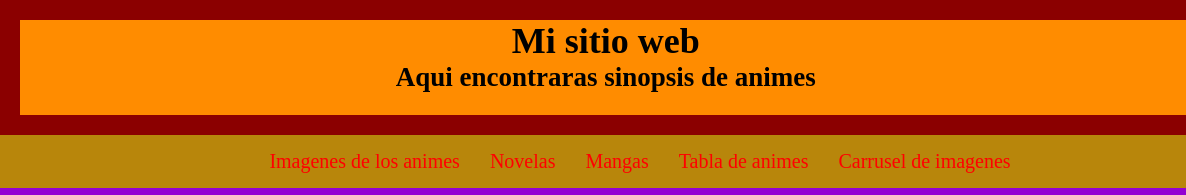
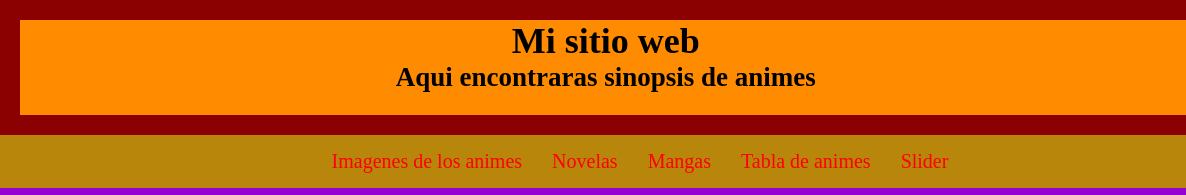
Before and after one commit to EverGarRam/Fernanda, a plain HTML site: page index.html in a window 1280 px wide. Shown: the top 195 px of the page, 0-1186 px from the left. Drawn offline with Linux system fonts and the light colour scheme.

Commit message:
Add files via upload

```diff
--- a/index.html
+++ b/index.html
@@ -21,7 +21,7 @@
         <a href="#dos">Novelas</a>
         <a href="#tres">Mangas</a>
         <a href="#cuatro">Tabla de animes</a>
-        <a href="#cinco">Carrusel de imagenes</a>
+        <a href="#cinco">Slider</a>
     </nav>
     <main>
         <aside>
@@ -451,7 +451,7 @@
         </div>
         <header>
           <div class="divTitulo">
-              <h1>slider</h1>
+              <h1>Slider</h1>
           </div>
         </header>
           <div class="slider">
```
